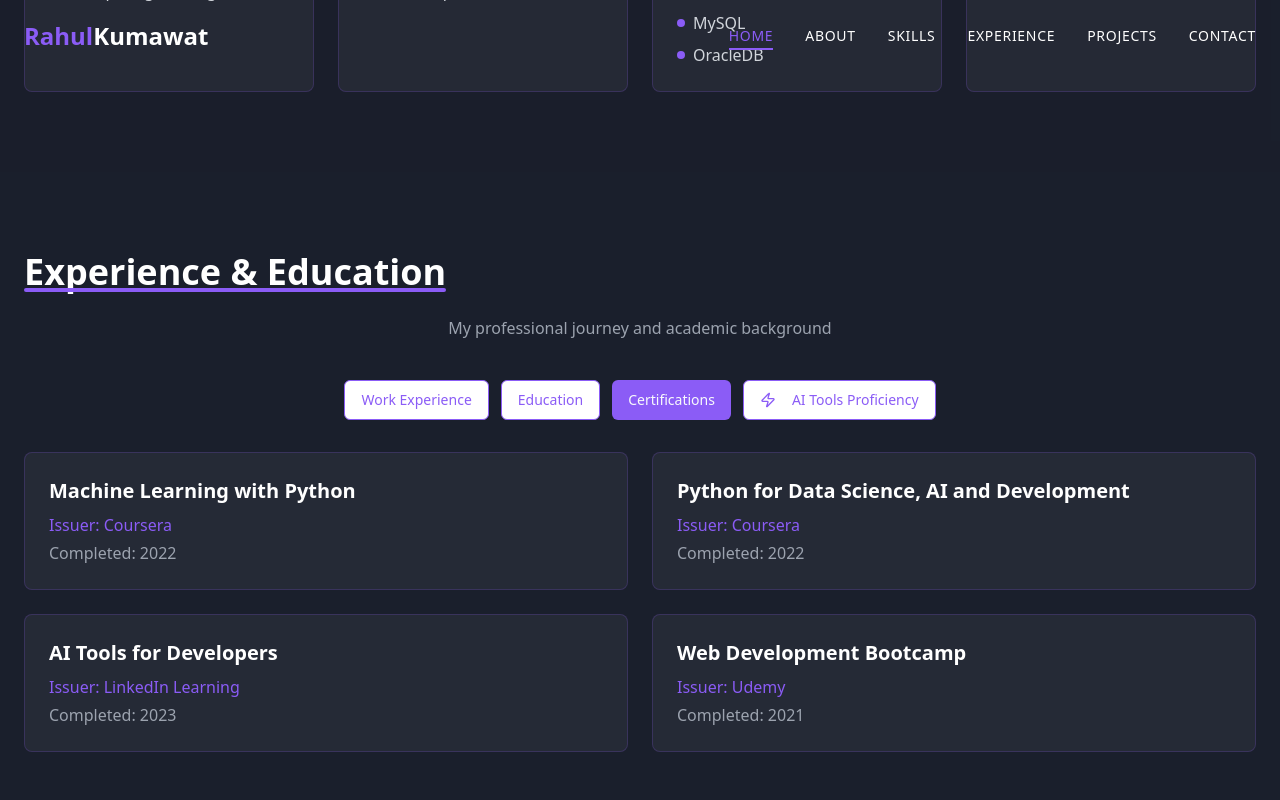
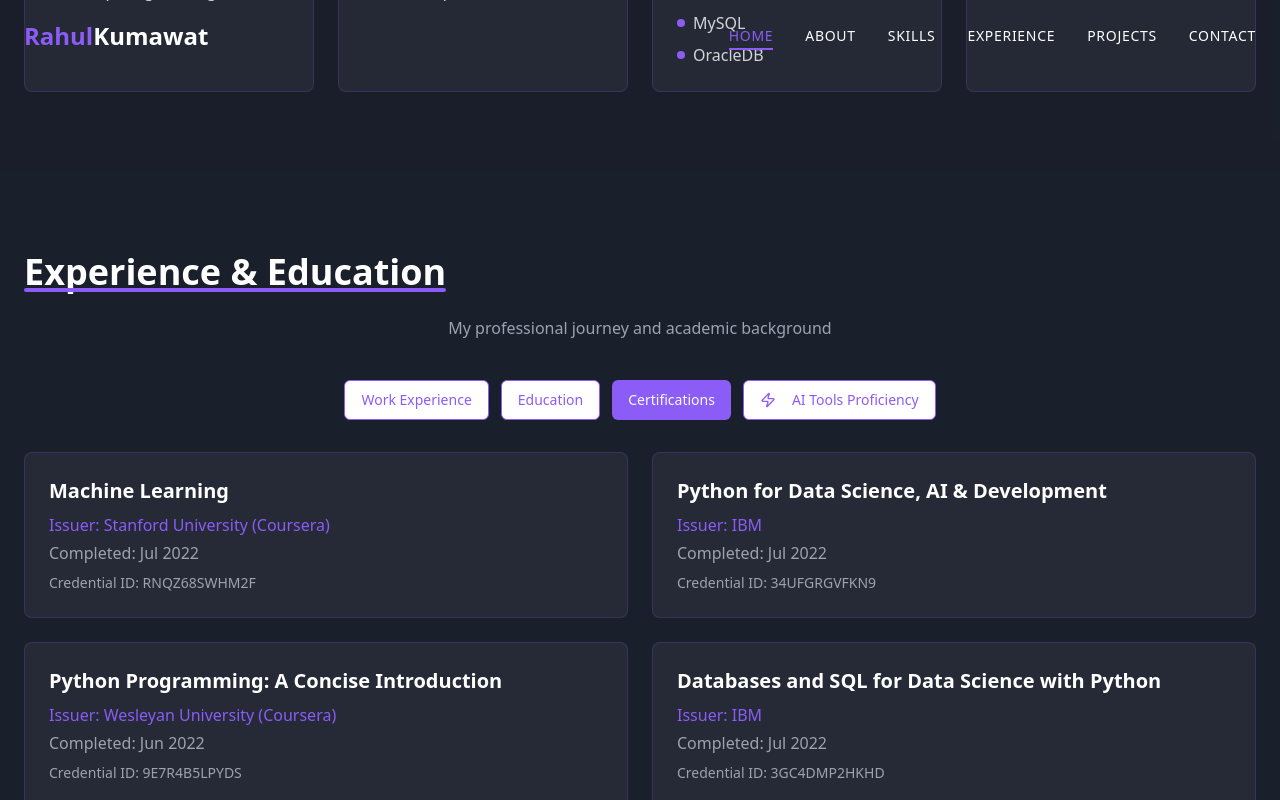
Before and after one commit to Rahulkumawat0/profile-to-portfolio-glow, a React (Vite) app: page / in a window 1280 px wide. Both pictures are taken after a click on the button "Certifications". Shown: the part 2654-3454 px from the top of the page. Built offline with nearby package versions, Linux system fonts and the light colour scheme.

Commit message:
Add certifications and project updates
Update certifications, remove GitHub links, and fix resume link.

```diff
--- a/src/components/ExperienceSection.tsx
+++ b/src/components/ExperienceSection.tsx
@@ -44,24 +44,58 @@ const education = [
 
 const certifications = [
   {
-    title: "Machine Learning with Python",
-    issuer: "Coursera",
-    period: "2022"
+    title: "Machine Learning",
+    issuer: "Stanford University (Coursera)",
+    period: "Jul 2022",
+    credential: "Credential ID: RNQZ68SWHM2F"
   },
   {
-    title: "Python for Data Science, AI and Development",
-    issuer: "Coursera",
-    period: "2022"
+    title: "Python for Data Science, AI & Development",
+    issuer: "IBM",
+    period: "Jul 2022",
+    credential: "Credential ID: 34UFGRGVFKN9"
   },
   {
-    title: "AI Tools for Developers",
-    issuer: "LinkedIn Learning",
-    period: "2023"
+    title: "Python Programming: A Concise Introduction",
+    issuer: "Wesleyan University (Coursera)",
+    period: "Jun 2022",
+    credential: "Credential ID: 9E7R4B5LPYDS"
   },
   {
-    title: "Web Development Bootcamp",
-    issuer: "Udemy",
-    period: "2021"
+    title: "Databases and SQL for Data Science with Python",
+    issuer: "IBM",
+    period: "Jul 2022",
+    credential: "Credential ID: 3GC4DMP2HKHD"
+  },
+  {
+    title: "Data Science Methodology",
+    issuer: "IBM",
+    period: "Jun 2022",
+    credential: "Credential ID: 8WKV5TAZGHX9"
+  },
+  {
+    title: "Introduction to Web Development with HTML, CSS, JavaScript",
+    issuer: "IBM",
+    period: "Jul 2022",
+    credential: "Credential ID: RNBLV37BKWWE"
+  },
+  {
+    title: "Programming in Python",
+    issuer: "Infosys Springboard",
+    period: "Apr 2022",
+    credential: "Credential ID: 9D94CGBF"
+  },
+  {
+    title: "Introduction to Cloud Computing",
+    issuer: "IBM",
+    period: "Jun 2022",
+    credential: "Credential ID: EDWB6XEAGL8P"
+  },
+  {
+    title: "What is Data Science?",
+    issuer: "IBM",
+    period: "Jun 2022",
+    credential: "Credential ID: S9JWXWDP96QD"
   }
 ];
 
@@ -209,6 +243,7 @@ const ExperienceSection = () => {
                 <h3 className="text-xl font-semibold mb-2">{cert.title}</h3>
                 <p className="text-portfolio-purple">Issuer: {cert.issuer}</p>
                 {cert.period && <p className="text-gray-400 mt-1">Completed: {cert.period}</p>}
+                {cert.credential && <p className="text-gray-400 text-sm mt-2">{cert.credential}</p>}
               </div>
             ))}
           </div>
--- a/src/components/ProjectsSection.tsx
+++ b/src/components/ProjectsSection.tsx
@@ -110,7 +110,7 @@ const ProjectsSection = () => {
       image: "https://images.unsplash.com/photo-1576671081803-5dcb9836dc61?auto=format&fit=crop&w=800&q=80",
       technologies: ["Python", "Streamlit", "Machine Learning", "Scikit-Learn", "Data Preprocessing", "Github Copilot"],
       githubLink: "https://github.com/rahul-kumawat-8780",
-      liveLink: undefined,
+      liveLink: "https://rahulkumawat0-disease-classification-webapp-app-h6iz46.streamlit.app/",
       period: "Oct 2022 - Dec 2022",
       results: [
         "Achieved 94% classification accuracy for heart disease prediction, 10% higher than baseline models",
@@ -123,7 +123,7 @@ const ProjectsSection = () => {
       description: "Built a content-based movie recommendation system that analyzes user preferences and viewing history to suggest personalized movie recommendations, boosting engagement and user satisfaction.",
       image: "https://images.unsplash.com/photo-1489599849927-2ee91cede3ba?auto=format&fit=crop&w=800&q=80",
       technologies: ["Python", "Streamlit", "Machine Learning", "NLP", "Content-Based Filtering", "ChatGPT"],
-      githubLink: "https://github.com/rahul-kumawat-8780",
+      githubLink: undefined,
       liveLink: undefined,
       period: "Jul 2022 - Aug 2022",
       results: [
```
